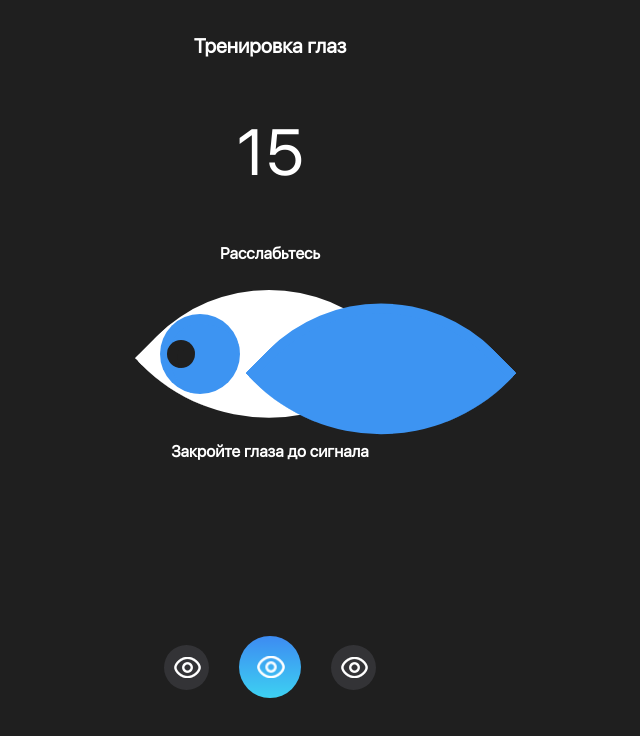
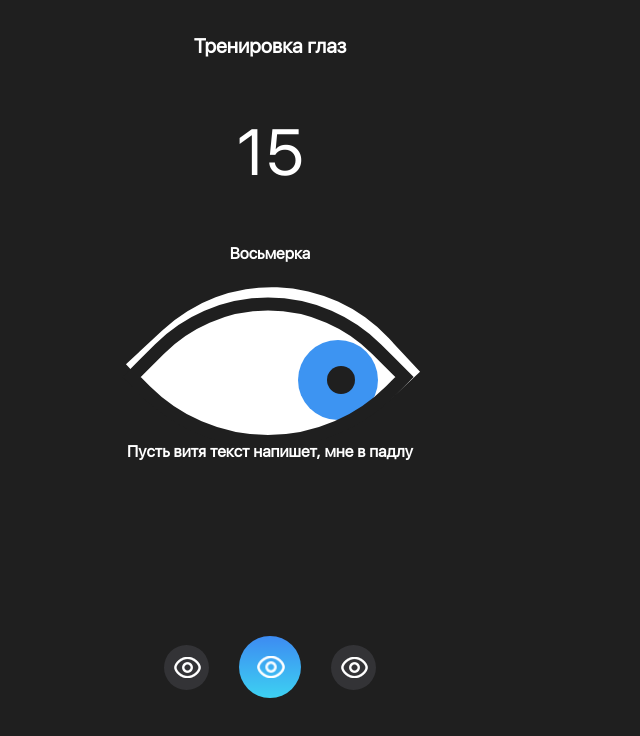
Before and after one commit to deshk0/assistant, a React (Create React App) app in the folder my-app/: page / in a window 1280 px wide. Both pictures are taken after a click on the element 640 px from the left and 385 px from the top of the page. Shown: the top 736 px of the page, without its empty margins (370-1010 px from the left). Built offline with nearby package versions, Linux system fonts and the light colour scheme.

Commit message:
seventh commit: Fixed all bugs at the moment

```diff
--- a/my-app/public/animation.css
+++ b/my-app/public/animation.css
@@ -39,16 +39,16 @@
     }
 
     10%{
-        bottom: 164px;
+        bottom: 144px;
         left: 5px;
     }
     20%{
-        bottom: 164px;
+        bottom: 139px;
         left: -25px;
     }
     30%{
         bottom: 130px;
-        left: -25px;
+        left: -15px;
     }
     40%{
         bottom: 125px;
@@ -59,16 +59,16 @@
         left: 54px;
     }
     60%{
-        bottom: 164px;
+        bottom: 144px;
         left: 103px;
     }
     70%{
-        bottom: 164px;
+        bottom: 144px;
         left: 133px;
     }
     80%{
         bottom: 130px;
-        left: 133px;
+        left: 130px;
     }
     90%{
         bottom: 125px;
@@ -86,31 +86,31 @@
     }
 
     10%{
-        bottom: 218px;
+        bottom: 198px;
         left: 32px;
     }
     20%{
-        bottom: 218px;
-        left: 2px;
+        bottom: 193px;
+        left: -5px;
     }
     30%{
         bottom: 184px;
-        left: 2px;
+        left: 5px;
     }
     40%{
         bottom: 179px;
-        left: 56px;
+        left: 50px;
     }
     50%{
         bottom: 193px;
         left: 81px;
     }
     60%{
-        bottom: 218px;
+        bottom: 198px;
         left: 130px;
     }
     70%{
-        bottom: 218px;
+        bottom: 198px;
         left: 160px;
     }
     80%{
@@ -160,7 +160,7 @@
         bottom: 139px;
     }
     75%{
-        bottom: 100px;
+        bottom: 110px;
     }
     100%{
         bottom: 139px;
@@ -177,7 +177,7 @@
         bottom: 193px;
     }
     75%{
-        bottom: 149px;
+        bottom: 159px;
     }
     100%{
         bottom: 193px;
--- a/my-app/public/style.css
+++ b/my-app/public/style.css
@@ -385,28 +385,24 @@ body{
     height: 180px;
 }
 .Eye1{
-    width: 180px;
-    height: 180px;
+
+    height: 210px;
 
     position: relative;
     top: 0px;
-    left: 0px;
+    left: 3px;
 
-    border-top: 10px solid var(--white);
-    border-right: 0px solid var(--white);
-    border-bottom: 0px solid var(--lightGray);
-    border-left: 10px solid var(--white);
     border-radius: 160px 0px 180px 0px ;
-    transform: rotate(45deg);
+    transform: rotate(47deg);
     background-color: var(--white);
 }
 .Pupil{
-    width: 70px;
-    height: 70px;
+    width: 80px;
+    height: 80px;
 
     position: relative;
     bottom: 139px;
-    left: 54px;
+    left: 62px;
 
     animation-name: eyeAnimationLeftRight;
     animation-duration: 4s;
@@ -414,32 +410,24 @@ body{
 
     transform: rotate(0deg);
 
-
-    border-top: 10px solid var(--EyeGradient);
-    border-right: 0px solid var(--white);
-    border-bottom: 0px solid var(--lightGray);
-    border-left: 10px solid var(--EyeGradient);
     border-radius: 100px;
     background-color: var(--EyeGradient);
 }
 .PupilSmall{
-    width: 18px;
-    height: 18px;
+    width: 28px;
+    height: 28px;
 
     position: relative;
     bottom: 193px;
-    left: 81px;
+    left: 88px;
 
     animation-name: smallEyeAnimationLeftRight;
     animation-duration: 4s;
     animation-iteration-count: 10;
 
-    border-top: 10px solid var(--black);
-    border-right: 0px solid var(--white);
-    border-bottom: 0px solid var(--lightGray);
-    border-left: 10px solid var(--black);
     border-radius: 100px;
     background-color: var(--black);
+
 }
 
 .AcceptCircle{
@@ -484,98 +472,17 @@ body{
 
 .Background{
     width: 180px;
-    height: 80px;
-    position: relative;
-    bottom: 290px;
-    right: 112px;
-}
-.Hand{
-    width: 18px;
-    height: 18px;
+    height: 180px;
 
     position: relative;
-    bottom: 193px;
-    left: 81px;
+    bottom: 307px;
+    left: -2px;
 
-    border-top: 10px solid var(--black);
-    border-right: 0px solid var(--white);
-    border-bottom: 0px solid var(--lightGray);
-    border-left: 10px solid var(--black);
-    border-radius: 100px;
-    background-color: var(--black);
+    border-top: 13px solid var(--black);
+    border-right: 13px solid var(--black);
+    border-bottom: 13px solid var(--black);
+    border-left: 13px solid var(--black);
+    border-radius: 160px 0px 180px 0px ;
+    transform: rotate(45deg);
+    background-color: var(--transparent);
 }
-.Finger1{
-    width: 18px;
-    height: 18px;
-
-    position: relative;
-    bottom: 193px;
-    left: 81px;
-
-    border-top: 10px solid var(--black);
-    border-right: 0px solid var(--white);
-    border-bottom: 0px solid var(--lightGray);
-    border-left: 10px solid var(--black);
-    border-radius: 100px;
-    background-color: var(--black);
-}
-.Finger2{
-    width: 18px;
-    height: 18px;
-
-    position: relative;
-    bottom: 193px;
-    left: 81px;
-
-    border-top: 10px solid var(--black);
-    border-right: 0px solid var(--white);
-    border-bottom: 0px solid var(--lightGray);
-    border-left: 10px solid var(--black);
-    border-radius: 100px;
-    background-color: var(--black);
-}
-.Finger3{
-    width: 18px;
-    height: 18px;
-
-    position: relative;
-    bottom: 193px;
-    left: 81px;
-
-    border-top: 10px solid var(--black);
-    border-right: 0px solid var(--white);
-    border-bottom: 0px solid var(--lightGray);
-    border-left: 10px solid var(--black);
-    border-radius: 100px;
-    background-color: var(--black);
-}
-.Finger4{
-    width: 18px;
-    height: 18px;
-
-    position: relative;
-    bottom: 193px;
-    left: 81px;
-
-    border-top: 10px solid var(--black);
-    border-right: 0px solid var(--white);
-    border-bottom: 0px solid var(--lightGray);
-    border-left: 10px solid var(--black);
-    border-radius: 100px;
-    background-color: var(--black);
-}
-.Finger5{
-    width: 18px;
-    height: 18px;
-
-    position: relative;
-    bottom: 193px;
-    left: 81px;
-
-    border-top: 10px solid var(--black);
-    border-right: 0px solid var(--white);
-    border-bottom: 0px solid var(--lightGray);
-    border-left: 10px solid var(--black);
-    border-radius: 100px;
-    background-color: var(--black);
-}
--- a/my-app/src/component/EyeTraning.jsx
+++ b/my-app/src/component/EyeTraning.jsx
@@ -151,7 +151,7 @@ class Timer extends React.Component {
 
       this.state = {
           seconds: 15,
-          screen: 1,
+          screen: 7,
           goBack: false
         };
     }
@@ -251,8 +251,12 @@ class ExerciseScreen1 extends React.Component{
                 <div style={{margin:'0px auto 0px auto',fontSize:'16px',fontWeight:'bold'}}>
                     <div class="Eye">
                         <div class="Eye1"></div>
-                        <div class="Pupil"></div>
-                        <div class="PupilSmall"></div>
+                        <div class="Pupil" style={{
+                            animationName:'none',
+                        }}></div>
+                        <div class="PupilSmall" style={{
+                            animationName:'none',
+                        }}></div>
                         <div class="ClosedEye2" style={{
                             animationName:'eyeAnimationClose',
                             animationDuration:'0.1s',
@@ -260,8 +264,8 @@ class ExerciseScreen1 extends React.Component{
                             animationIterationCount:'1',
                             animationDelay:'1s',
                             position:'relative',
-                            bottom:'284px',
-                            left:'111px',
+                            bottom:'299px',
+                            left:'1px',
                             animationFillMode:'backwards'
                         }}>
                        </div>
@@ -296,7 +300,7 @@ class ExerciseScreen2 extends React.Component{
                             animationDuration:'4',
                             animationIterationCount:'10',
                         }}></div>
-                        <div class="Background"><img src='./gg.png' /></div>
+                        <div class="Background"></div>
                     </div>
                 </div>
                 <div style={{margin:'0px auto 0px auto',fontSize:'16px',fontWeight:'bold',textAlign:'center'}}>
@@ -321,11 +325,11 @@ class ExerciseScreen3 extends React.Component{
                             }}>
                             </div>
                         <div class="PupilSmall"></div>
-                        <div class="Background"><img src='./gg.png' /></div>
+                        <div class="Background"></div>
                         <div class="ClosedEye2"
                         style={{
-                            position:'relative',bottom:'287px',left:'115px',
-                            borderTop:'5px solid rgb(61, 148, 242)', borderLeft:"5px solid rgb(61, 148, 242)",
+                            position:'relative',bottom:'504px',left:'7px',
+                            borderTop:'6px solid rgb(61, 148, 242)', borderLeft:"6px solid rgb(61, 148, 242)",
                             animationName:'eyeAnimationClip',animationDuration:"1s",WebkitAnimationIterationCount:'20',
                             animationTimingFunction:"linear"
                         }}></div>
@@ -430,7 +434,7 @@ class ExerciseScreen7 extends React.Component{
                             animationTimingFunction:'linear'
                         }}>
                         </div>
-                        <div class="Background"><img src='./gg.png' /></div>
+                        <div class="Background"></div>
                     </div>
                 </div>
                 <div style={{margin:'0px auto 0px auto',fontSize:'16px',fontWeight:'bold',textAlign:'center'}}>
--- a/my-app/src/component/Pages.jsx
+++ b/my-app/src/component/Pages.jsx
@@ -44,9 +44,11 @@ export class Pages extends React.Component{
                 }
                 </div>
                 <div id = 'Menu'>
-                    <div style={{display:'flex',margin:'auto'}} onClick={this.OnSetClick = this.OnSetClick.bind(this)}><SettingsButton /></div>
-                    <div style={{display:'flex',margin:'auto 30px'}} onClick={this.OnEyeClick = this.OnEyeClick.bind(this)}><EyeButton /></div>
-                    <div style={{display:'flex',margin:'auto'}} onClick={this.OnMpClick = this.OnMpClick.bind(this)}><MyProfileButton /></div>
+                    <div style={{display:'flex'}}>
+                        <div style={{display:'flex',margin:'auto'}} onClick={this.OnSetClick = this.OnSetClick.bind(this)}><SettingsButton /></div>
+                        <div style={{display:'flex',margin:'auto 30px'}} onClick={this.OnEyeClick = this.OnEyeClick.bind(this)}><EyeButton /></div>
+                        <div style={{display:'flex',margin:'auto'}} onClick={this.OnMpClick = this.OnMpClick.bind(this)}><MyProfileButton /></div>
+                    </div>
                 </div>
             </div>
         )
```
